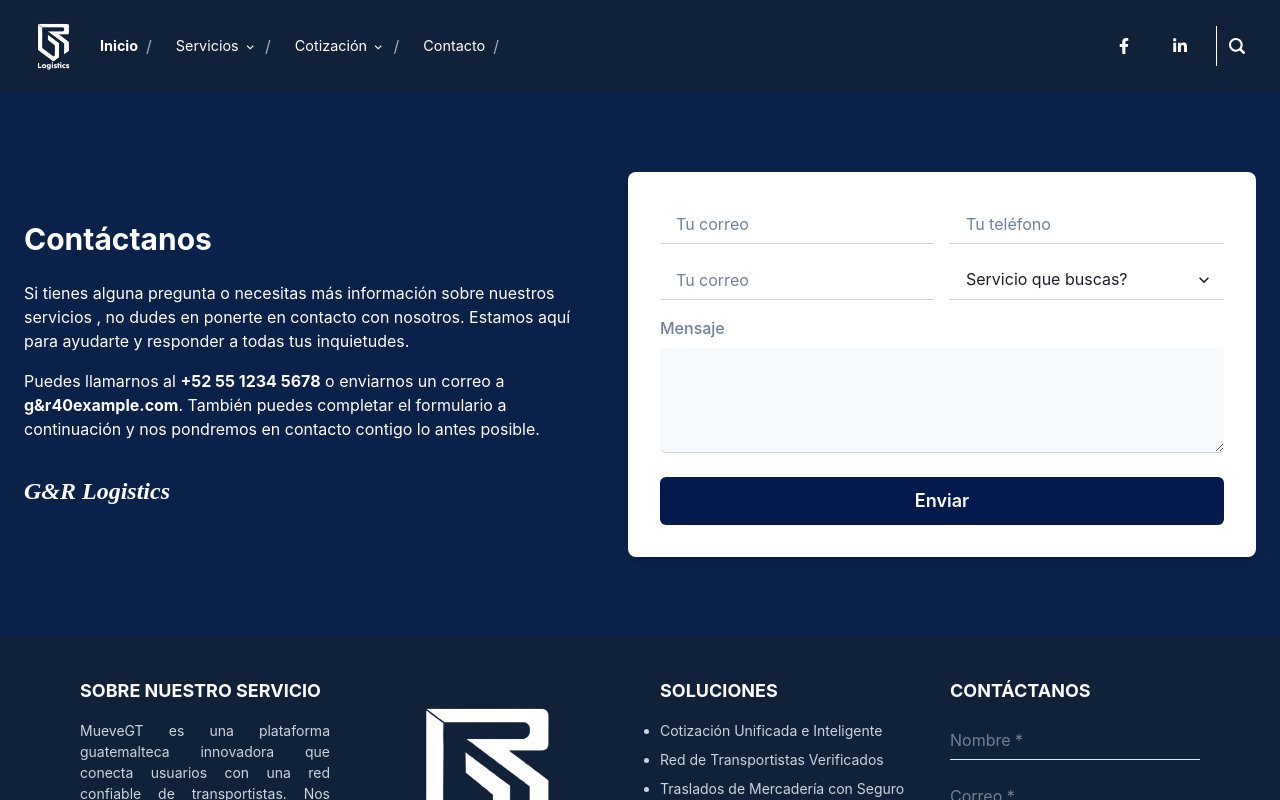
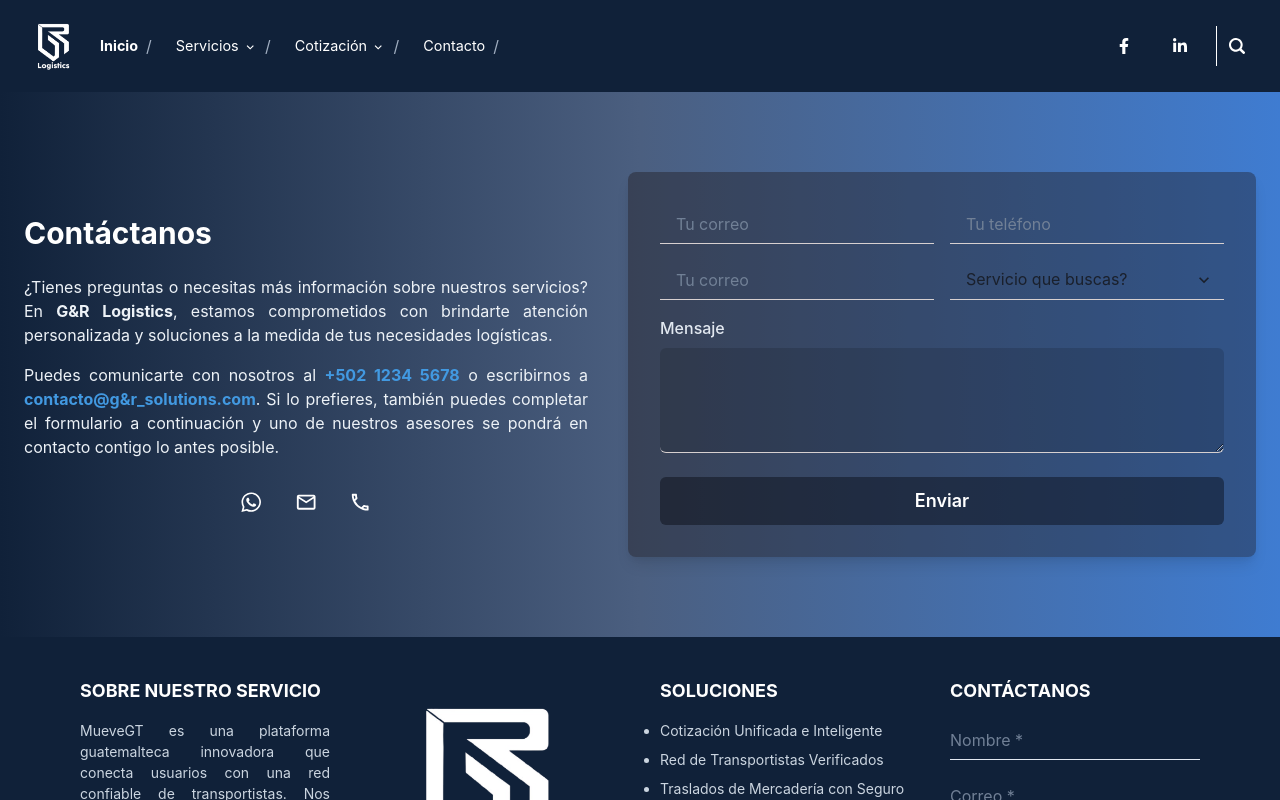
Before and after one commit to Olstertecn11/GrSolutions, a React (Vite) app: page /contacto in a window 1280 px wide. Shown: the top 800 px of the page. Built offline with nearby package versions, Linux system fonts and the light colour scheme.

Commit message:
Contact form is done

```diff
--- a/src/assets/css/Home.css
+++ b/src/assets/css/Home.css
@@ -29,3 +29,29 @@
 .notification-icon {
   animation: swing 2s ease-in-out infinite;
 }
+
+.custom-shape-divider-top-1746813252 {
+  position: absolute;
+  top: 0;
+  left: 0;
+  width: 100%;
+  overflow: hidden;
+  line-height: 0;
+}
+
+.custom-shape-divider-top-1746813252 svg {
+  position: relative;
+  display: block;
+  width: calc(166% + 1.3px);
+  height: 133px;
+}
+
+.custom-shape-divider-top-1746813252 .shape-fill {
+  fill: #2F3B5D;
+}
+
+
+.carousel-title,
+.carousel-description {
+  font-family: 'Roboto', sans-serif;
+}
--- a/src/assets/css/main.css
+++ b/src/assets/css/main.css
@@ -1,12 +1,12 @@
+@import url('https://fonts.googleapis.com/css2?family=Raleway:ital,wght@0,100..900;1,100..900&family=Roboto:ital,wght@0,100..900;1,100..900&display=swap');
 
-
-.layout{
+.layout {
   display: flex;
   flex-direction: column;
   height: 100vh;
 }
 
-.main-content{
+.main-content {
   flex: 1;
   display: flex;
   justify-content: center;
--- a/src/components/Navbar/VerticalCarousel.jsx
+++ b/src/components/Navbar/VerticalCarousel.jsx
@@ -50,18 +50,21 @@
 
       <Flex direction='column' className='carousel-content' alignItems='center' justifyContent='center' alignContent={'center'} justifyItems={'center'} h={'100%'} px={10}>
 
-        <Text fontSize='2xl' fontWeight='bold' color='white'>
+        <Text fontSize='4rem' fontWeight='bold' color='white' className='carousel-title' >
           {items[currentIndex].title}
         </Text>
-        <Text fontSize='lg' color='white' textAlign='center'>
+        <Text fontSize='lg' color='white' textAlign='center' className='carousel-description' w='70%' fontWeight={'300'} backdropFilter={'blur(1px)'}>
           {items[currentIndex].description}
         </Text>
         <Button
           mt={4}
-          background={colors.colorbase}
+          background={'white'}
+          borderRadius='none'
+          fontFamily={'Roboto'}
+          fontWeight={'400'}
           _hover={{ background: 'white', color: colors.colorbase }}
           padding='10px 20px'
-          color='white'
+          color='blue.900'
         >
           Conocer más
         </Button>
--- a/src/pages/Contact.jsx
+++ b/src/pages/Contact.jsx
@@ -3,21 +3,26 @@
   Flex,
   Heading,
   Text,
-  VStack,
+  HStack,
   FormControl,
   FormLabel,
+  Icon,
   Input,
   Select,
   Textarea,
   Button,
   useBreakpointValue,
 } from '@chakra-ui/react';
+import { FaWhatsapp } from "react-icons/fa";
+import { PiHeadphonesFill } from "react-icons/pi";
+import { MdOutlineEmail, MdOutlinePhone } from "react-icons/md";
+
 
 const Contact = () => {
   const isMobile = useBreakpointValue({ base: true, md: false });
 
   return (
-    <Box bg="#0A214A" color="white" py={20} px={6}>
+    <Box bg="linear-gradient(90deg,rgba(16, 33, 57, 1) 0%, rgba(75, 95, 128, 1) 50%, rgba(63, 124, 209, 1) 100%)" color="white" py={20} px={6}>
       <Flex
         direction={{ base: 'column', md: 'row' }}
         maxW="7xl"
@@ -30,24 +35,32 @@
             Contáctanos
           </Heading>
 
-          <Text fontSize="md" mb={4}>
-            Si tienes alguna pregunta o necesitas más información sobre nuestros servicios
-            , no dudes en ponerte en contacto con nosotros. Estamos aquí para ayudarte y
-            responder a todas tus inquietudes.
-
+          <Text fontSize="md" mb={4} textAlign="justify" color="gray.100">
+            ¿Tienes preguntas o necesitas más información sobre nuestros servicios? En <strong>G&R Logistics</strong>, estamos comprometidos con brindarte atención personalizada y soluciones a la medida de tus necesidades logísticas.
           </Text>
 
-          <Text fontSize="md" mb={8}>
-            Puedes llamarnos al <strong>+52 55 1234 5678</strong> o enviarnos un correo a
-            <strong> g&r40example.com</strong>. También puedes completar el formulario a
-            continuación y nos pondremos en contacto contigo lo antes posible.
+          <Text fontSize="md" mb={8} textAlign="justify" color="gray.100">
+            Puedes comunicarte con nosotros al{" "}
+            <Text as="span" fontWeight="bold" color="blue.400">
+              +502 1234 5678
+            </Text>{" "}
+            o escribirnos a{" "}
+            <Text as="span" fontWeight="bold" color="blue.400">
+              contacto@g&r_solutions.com
+            </Text>
+            . Si lo prefieres, también puedes completar el formulario a continuación y uno de nuestros asesores se pondrá en contacto contigo lo antes posible.
           </Text>
 
-          <Text fontWeight='bold' fontStyle={'italic'} fontSize="2xl" fontFamily="cursive">G&R Logistics</Text>
+
+          <HStack justifyContent={'center'} alignContent={'center'} gap={'2rem'} >
+            <Icon as={FaWhatsapp} color='white.100' fontSize={'1.4rem'} />
+            <Icon as={MdOutlineEmail} color='white.100' fontSize={'1.4rem'} />
+            <Icon as={MdOutlinePhone} color='white.100' fontSize={'1.4rem'} />
+          </HStack>
         </Box>
 
         <Box
-          bg="white"
+          bg="#1912125e"
           borderRadius="lg"
           boxShadow="lg"
           p={8}
@@ -57,16 +70,16 @@
         >
           <Flex gap={4} mb={4} direction={{ base: 'column', md: 'row' }}>
             <FormControl isRequired>
-              <Input type="text" placeholder="Tu correo" border={'none'} borderBottom={'1px solid #d7d0d0'} borderRadius='none' />
+              <Input _focus={{ border: 'none', borderColor: 'transparent', boxShadow: 'none', borderBottom: '1px solid #d7d0d0' }} color='white' type="text" placeholder="Tu correo" border={'none'} borderBottom={'1px solid #d7d0d0'} borderRadius='none' />
             </FormControl>
             <FormControl isRequired>
-              <Input type="phone" placeholder="Tu teléfono" border={'none'} borderBottom={'1px solid #d7d0d0'} borderRadius='none' />
+              <Input _focus={{ border: 'none', borderColor: 'transparent', boxShadow: 'none', borderBottom: '1px solid #d7d0d0' }} color='white' type="phone" placeholder="Tu teléfono" border={'none'} borderBottom={'1px solid #d7d0d0'} borderRadius='none' />
             </FormControl>
           </Flex>
 
           <Flex gap={4} mb={4} direction={{ base: 'column', md: 'row' }}>
             <FormControl isRequired>
-              <Input type="email" placeholder="Tu correo" border={'none'} borderBottom={'1px solid #d7d0d0'} borderRadius='none' />
+              <Input _focus={{ border: 'none', borderColor: 'transparent', boxShadow: 'none', borderBottom: '1px solid #d7d0d0' }} color='white' type="email" placeholder="Tu correo" border={'none'} borderBottom={'1px solid #d7d0d0'} borderRadius='none' />
             </FormControl>
             <FormControl>
               <Select placeholder="Servicio que buscas?" border={'none'} borderBottom={'1px solid #d7d0d0'} borderRadius='none' >
@@ -78,16 +91,16 @@
           </Flex>
 
           <FormControl mb={6}>
-            <FormLabel color='gray.500'>Mensaje</FormLabel>
-            <Textarea rows={4} border={'none'} borderBottom={'1px solid #d7d0d0'} bg='gray.50' />
+            <FormLabel color='gray.200'>Mensaje</FormLabel>
+            <Textarea _focus={{ border: 'none', borderColor: 'transparent', boxShadow: 'none', borderBottom: '1px solid #d7d0d0' }} color='white' rows={4} border={'none'} borderBottom={'1px solid #d7d0d0'} bg='#00000024' />
           </FormControl>
 
           <Button
             w="full"
             colorScheme="blue"
-            bg="#04194C"
+            bg="#03070c6b"
             color="white"
-            _hover={{ bg: 'blue.700' }}
+            _hover={{ bg: 'white', color: 'blue.800' }}
             size="lg"
           >
             Enviar
--- a/src/pages/Home/ContactForm.jsx
+++ b/src/pages/Home/ContactForm.jsx
@@ -77,9 +77,12 @@
 
           <Button
             mt={8}
-            bg={colors.colorbase}
-            color='white'
+            bg='white'
+            border={'1px solid #102139'}
+            borderRadius='none'
+            color='#102139'
             size="lg"
+            _hover={{ bg: '#102139', color: 'white' }}
             px={8}
             fontWeight="bold"
           >
--- a/src/pages/Home/Quote.jsx
+++ b/src/pages/Home/Quote.jsx
@@ -94,7 +94,7 @@
           </Text>
 
           <Flex gap={4} flexWrap="wrap" flexDir={'column'} alignContent={'center'} >
-            <Button w={'50%'} bg='blue.100' color='blue.800'>
+            <Button w={'50%'} bg='#061129e3' color='white' _hover={{ bg: '#061129bd' }}>
               Contactar
             </Button>
           </Flex>
--- a/src/pages/Home/Services.jsx
+++ b/src/pages/Home/Services.jsx
@@ -28,7 +28,7 @@
       "Movimiento de productos empresariales que requieren una mayor especialización",
     features: [
       "Transporte especializado",
-      "Seguro para mercadería (MueveSeguroGT)",
+      "Seguro para mercadería (G&R Solutions)",
       "Cuadrillas",
       "Precios competitivos",
       "Emisión de facturas",
@@ -75,7 +75,7 @@
         {services.map((service, idx) => (
           <Box
             key={idx}
-            bg={service.highlighted ? "gray.900" : "white"}
+            bg={service.highlighted ? "#3850cb" : "wheat"}
             color={service.highlighted ? "white" : "gray.800"}
             boxShadow="lg"
             borderRadius="xl"
@@ -92,7 +92,7 @@
             <Box
               w="60px"
               h="4px"
-              bg="yellow.400"
+              bg="blue.900"
               borderRadius="full"
               mx="auto"
               mb={4}
@@ -125,11 +125,10 @@
 
             <Button
               w="full"
-              colorScheme="yellow"
-              bg="yellow.400"
+              color='white'
+              bg="#061129"
               onClick={() => navigate(service.routed)}
-              color={service.highlighted ? "gray.900" : "black"}
-              _hover={{ bg: "yellow.300" }}
+              _hover={{ bg: "#1f376b" }}
               rounded="full"
             >
               Empezar
--- a/src/pages/Home/Steps.jsx
+++ b/src/pages/Home/Steps.jsx
@@ -102,7 +102,9 @@
 
       <Flex mt={10} justify="center">
         <Button
-          colorScheme="blue"
+          bg='blue.800'
+          color='white'
+          _hover={{ bg: 'blue.600' }}
           px={8}
           className="btn-move-animation"
           onClick={() => window.location.href = '/Cotizacion'} // o tu ruta real
```
Also changed, not shown: src/pages/Home/Hero.jsx (+4 -5 lines), src/pages/Home/index.jsx (+11 -1 lines).
